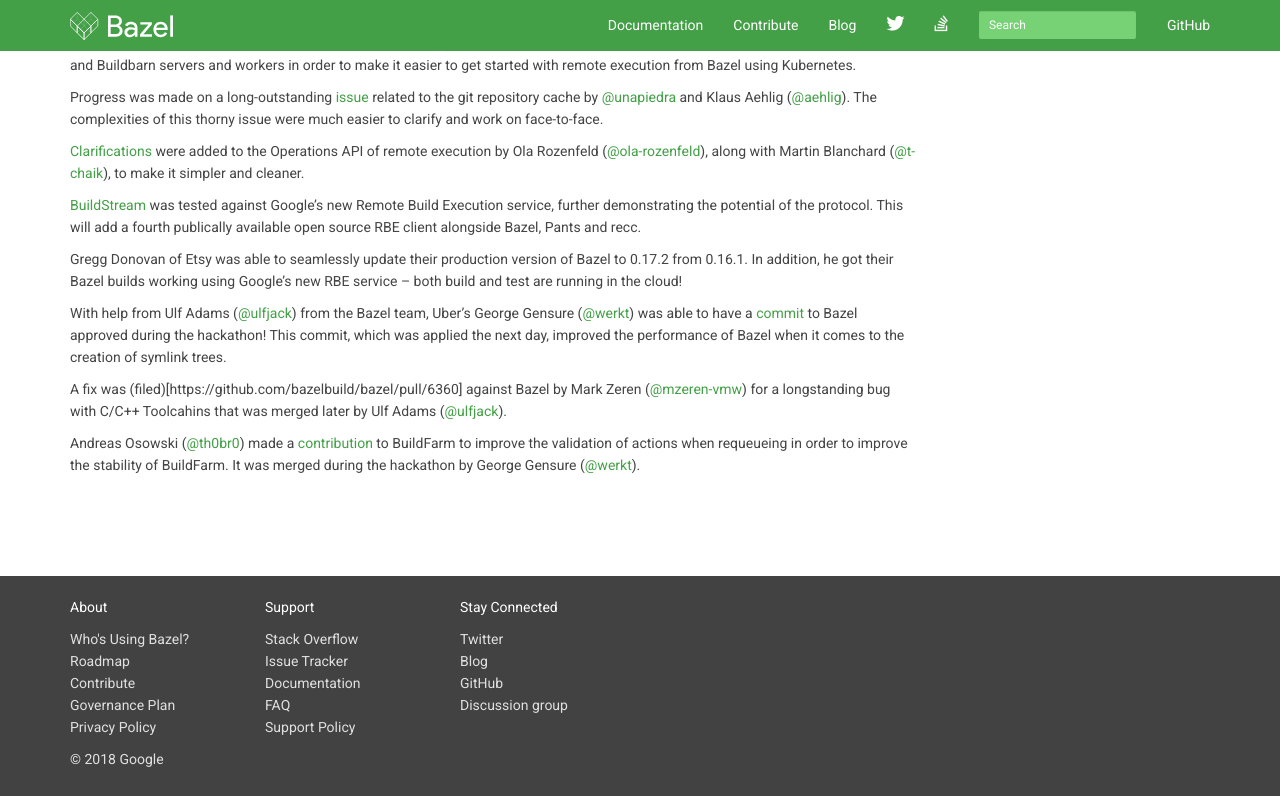
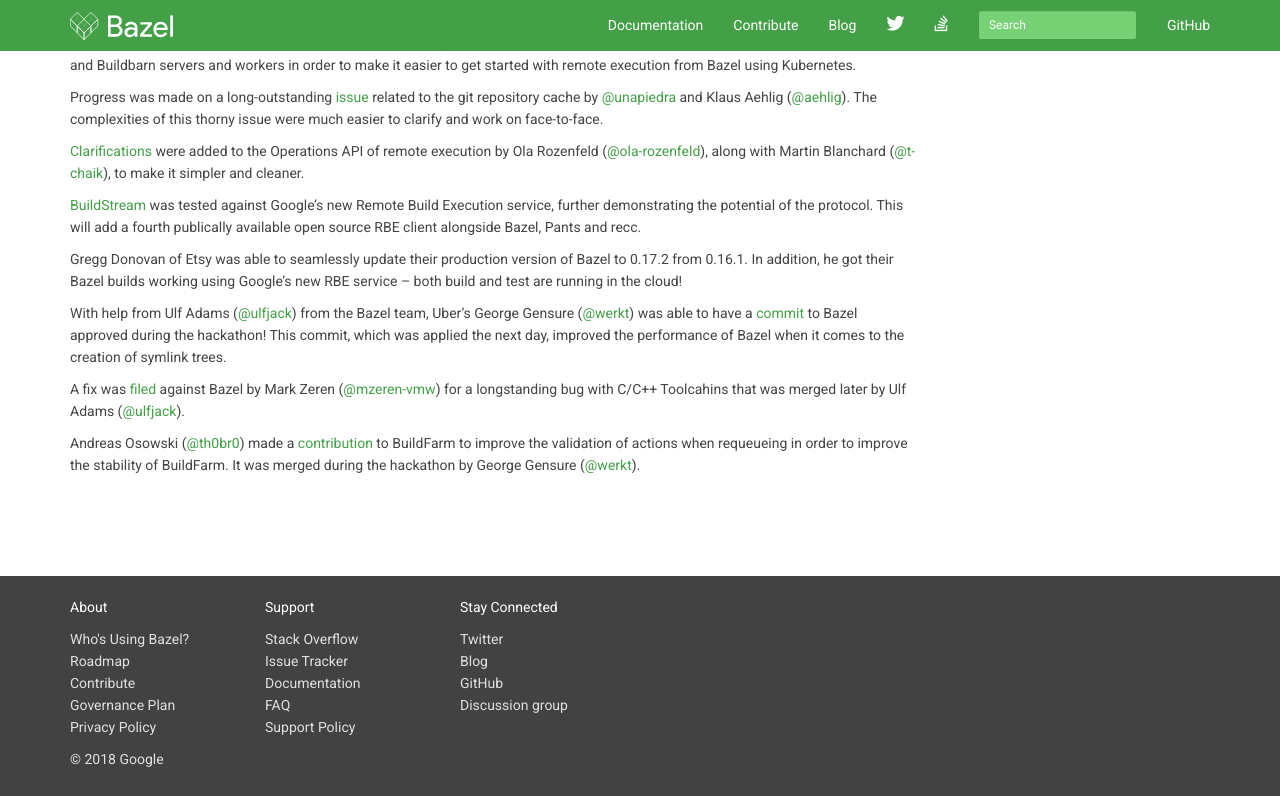
Before and after one commit to bazelbuild/bazel-blog, a Jekyll site: the page built from _posts/2018-10-22-hackathon.md, in a window 1280 px wide and 900 px high, scrolled down 1139 px, cut to the strip 0-796 px from the top of the window. Built offline with Jekyll 4.4.1, drawn with Linux system fonts in a browser that asks for light colours; nearby versions of some CDN libraries; library files that are not in the unit come from our copies; Markdown is read by kramdown in place of the engine named in the settings; comment, search, counter and statistics services are not loaded.

Commit message:
Fix formatting

```diff
--- a/_posts/2018-10-22-hackathon.md
+++ b/_posts/2018-10-22-hackathon.md
@@ -33,6 +33,6 @@
 
 With help from Ulf Adams ([@ulfjack](https://github.com/ulfjack)) from the Bazel team, Uber’s George Gensure ([@werkt](http://www.github.com/werkt)) was able to have a [commit](https://github.com/bazelbuild/bazel/pull/6365/files) to Bazel approved during the hackathon! This commit, which was applied the next day, improved the performance of Bazel when it comes to the creation of symlink trees.
 
-A fix was (filed)[https://github.com/bazelbuild/bazel/pull/6360] against Bazel by Mark Zeren ([@mzeren-vmw](https://github.com/mzeren-vmw)) for a longstanding bug with C/C++ Toolcahins that was merged later by Ulf Adams ([@ulfjack](https://github.com/ulfjack)).
+A fix was [filed](https://github.com/bazelbuild/bazel/pull/6360) against Bazel by Mark Zeren ([@mzeren-vmw](https://github.com/mzeren-vmw)) for a longstanding bug with C/C++ Toolcahins that was merged later by Ulf Adams ([@ulfjack](https://github.com/ulfjack)).
 
 Andreas Osowski ([@th0br0](https://github.com/th0br0)) made a [contribution](https://github.com/bazelbuild/bazel-buildfarm/pull/190) to BuildFarm to improve the validation of actions when requeueing in order to improve the stability of BuildFarm. It was merged during the hackathon by George Gensure ([@werkt](http://www.github.com/werkt)).
```
